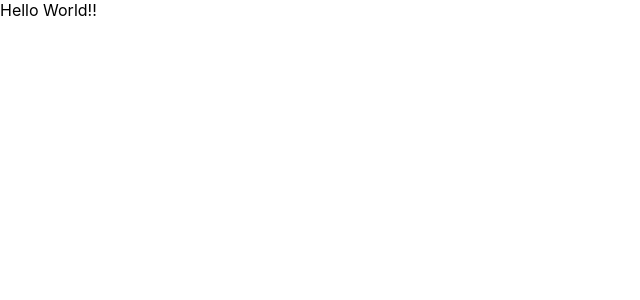
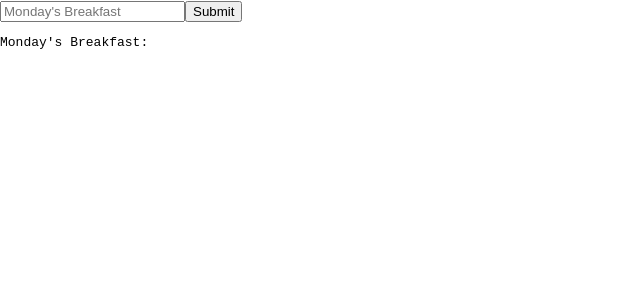
Before and after one commit to iVieL/udacimeals, a React (Create React App) app: page / in a window 1280 px wide. Shown: the top 300 px of the page, without its empty margins (0-640 px from the left). Built offline with nearby package versions, Linux system fonts and the light colour scheme.

Commit message:
REDUX: actions, reducer, store in action

```diff
--- a/package.json
+++ b/package.json
@@ -5,7 +5,8 @@
   "dependencies": {
     "react": "^15.6.1",
     "react-dom": "^15.6.1",
-    "react-scripts": "1.0.10"
+    "react-scripts": "1.0.10",
+    "redux": "^3.7.2"
   },
   "scripts": {
     "start": "react-scripts start",
--- a/src/components/App.js
+++ b/src/components/App.js
@@ -1,12 +1,49 @@
 import React, { Component } from 'react';
+import { addRecipe } from '../actions'
 
 class App extends Component {
+  state = {
+    calendar: null
+  }
+
+  componentDidMount() {
+    const { store } = this.props
+
+    store.subscribe( () => {
+      this.setState( () => ({
+        calendar: store.getState()
+      }))
+    })
+  }
+
+  submitFood = () => {
+    this.props.store.dispatch(addRecipe({
+      day: 'monday',
+      meal: 'breakfast',
+      recipe: {
+        label: this.input.value
+      }
+    }))
+
+    this.input.value = ''
+  }
+
   render() {
     return (
       <div>
-        Hello World!!
-      </div>
-    );
+        {/* Use the `ref` callback to store a reference to the text input DOM */}
+        {/* element in an instance field (for example, this.textInput). */}
+          <input
+              type='text'
+              ref={(input) => this.input = input}
+              placeholder="Monday's Breakfast"
+          />
+          <button onClick={this.submitFood}>Submit</button>
+
+          <pre>
+              Monday's Breakfast: {this.state.calendar && this.state.calendar.monday.breakfast}
+          </pre>
+      </div>    );
   }
 }
 
--- a/src/index.js
+++ b/src/index.js
@@ -3,6 +3,13 @@
 import './index.css';
 import App from './components/App';
 import registerServiceWorker from './registerServiceWorker';
+import { createStore } from 'redux';
+import reducer from './reducers'
 
-ReactDOM.render(<App />, document.getElementById('root'));
+const store = createStore(
+  reducer,
+  window.__REDUX_DEVTOOLS_EXTENSION__ && window.__REDUX_DEVTOOLS_EXTENSION__()
+)
+
+ReactDOM.render(<App store={store}/>, document.getElementById('root'));
 registerServiceWorker();
```
Also changed, not shown: 1 other file (tests, documents, lock files or other folders).
